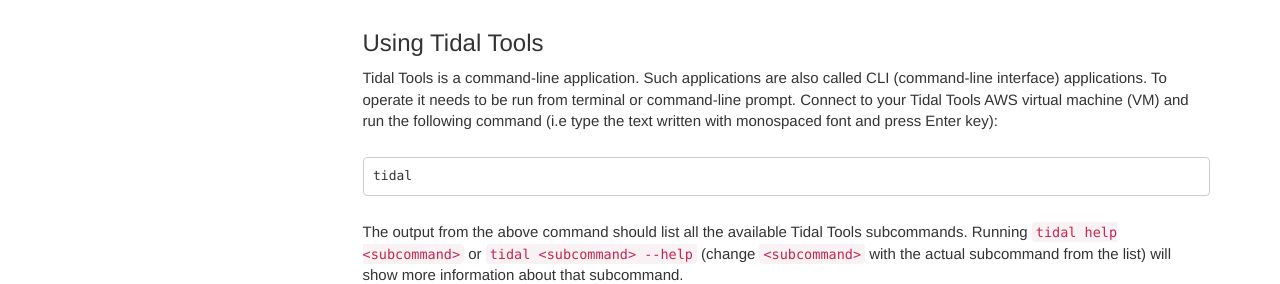
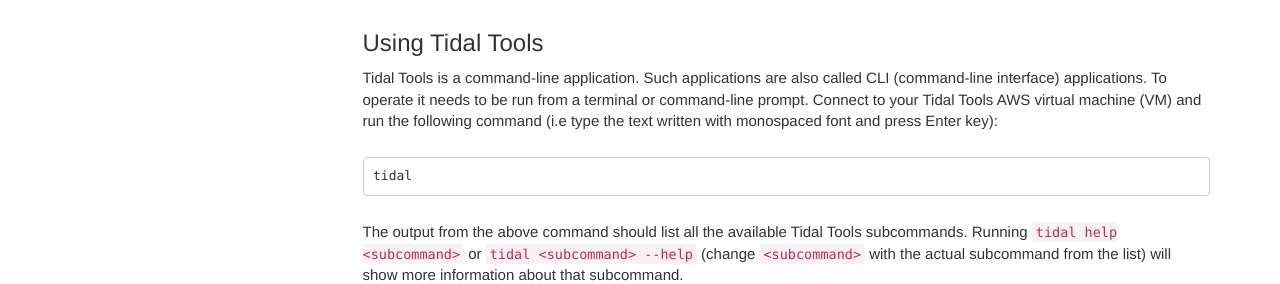
Before and after one commit to tidalmigrations/tidalmigrations.github.io, a Jekyll site: the page built from pages/tidal tools/aws.md, in a window 1280 px wide. Shown: the part 374-658 px from the top of the page. Built offline with Jekyll 4.4.1, drawn with Linux system fonts in a browser that asks for light colours; nearby versions of some CDN libraries; comment, search, counter and statistics services are not loaded.

Commit message:
Update pages/tidal tools/aws.md
Co-Authored-By: Philip Rees <philip.rees@tidalmigrations.com>

````diff
--- a/pages/tidal tools/aws.md
+++ b/pages/tidal tools/aws.md
@@ -12,7 +12,7 @@ folder: tidaltools
 
 ## Using Tidal Tools
 
-Tidal Tools is a command-line application. Such applications are also called CLI (command-line interface) applications. To operate it needs to be run from terminal or command-line prompt. Connect to your Tidal Tools AWS virtual machine (VM) and run the following command (i.e type the text written with monospaced font and press Enter key):
+Tidal Tools is a command-line application. Such applications are also called CLI (command-line interface) applications. To operate it needs to be run from a terminal or command-line prompt. Connect to your Tidal Tools AWS virtual machine (VM) and run the following command (i.e type the text written with monospaced font and press Enter key):
 
 ```
 tidal
````
